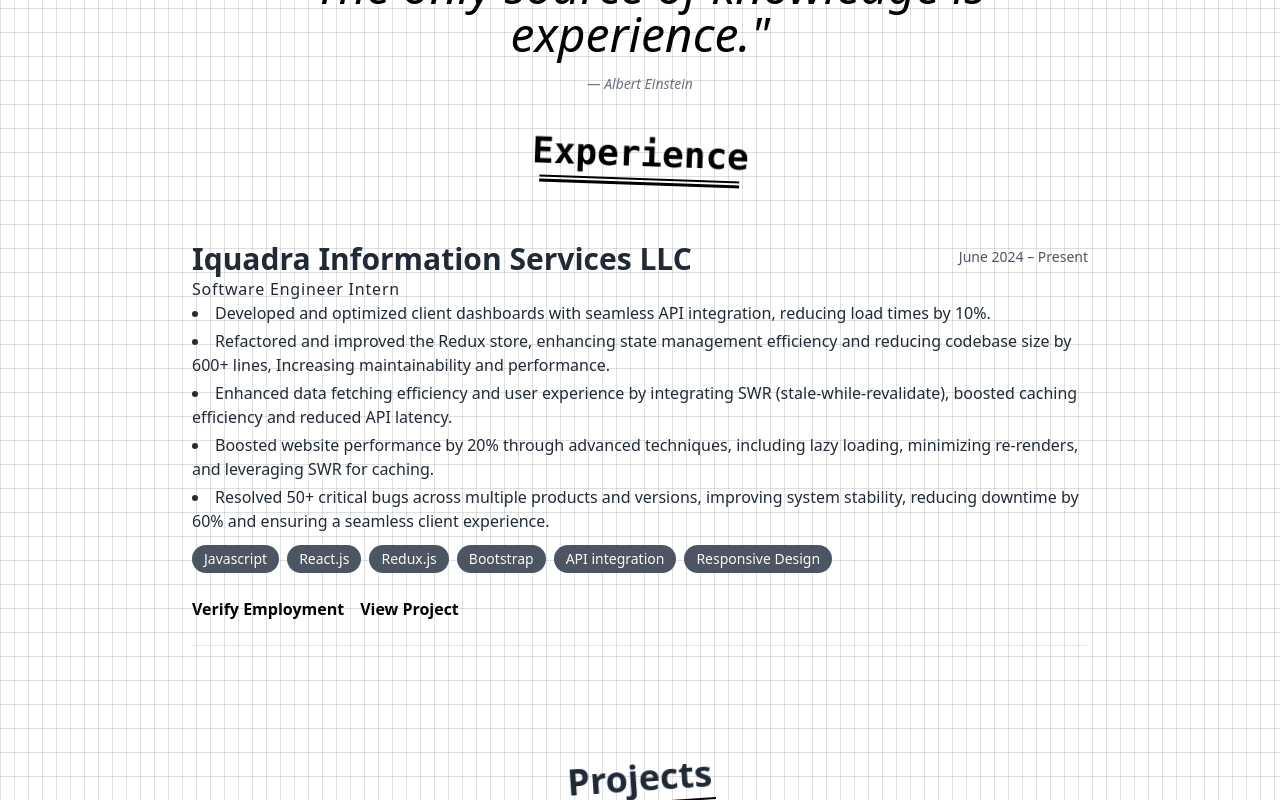
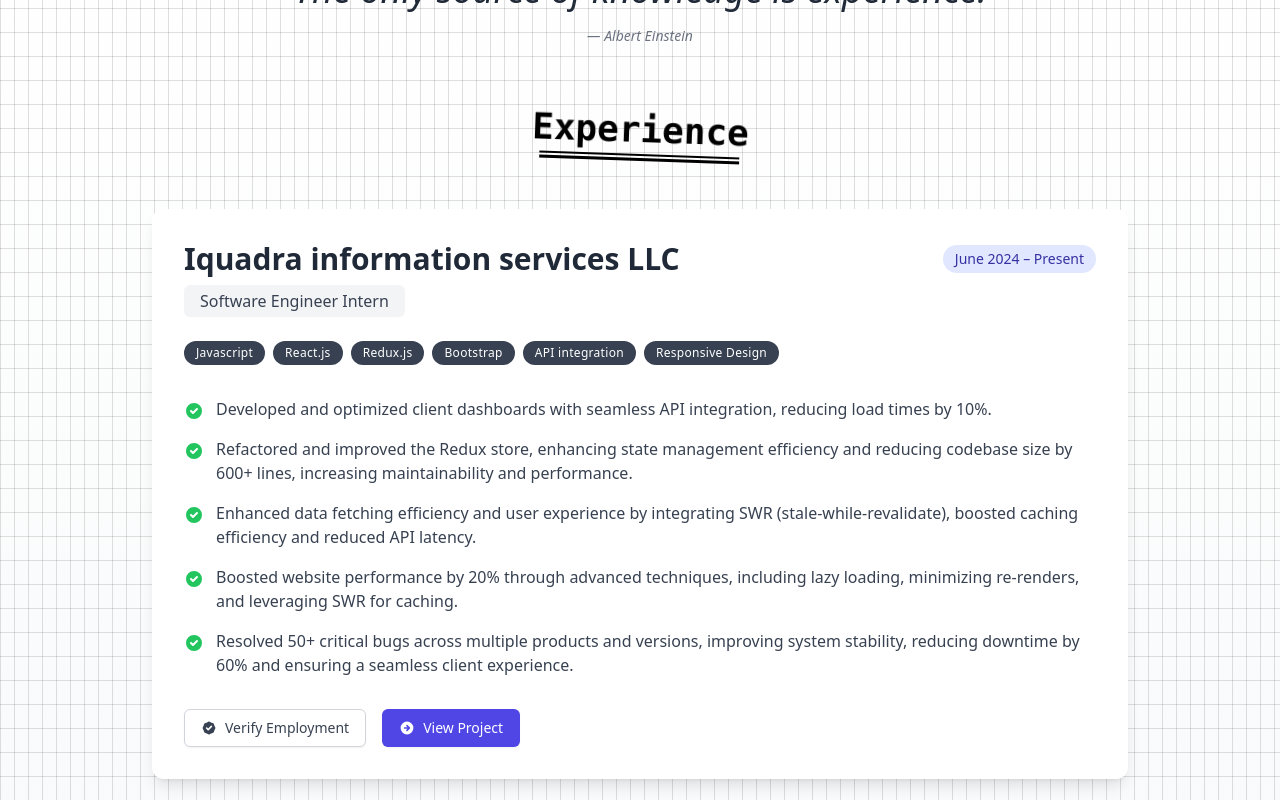
Before and after one commit to yuvrajkarna2717/yuvraj-karna, a React (Vite) app: page / in a window 1280 px wide. Shown: the part 760-1560 px from the top of the page. Built offline with nearby package versions, Linux system fonts and the light colour scheme.

Commit message:
feat: improved experience section

```diff
--- a/src/Home/Experience.tsx
+++ b/src/Home/Experience.tsx
@@ -13,11 +13,12 @@
   return (
     <section
       id="experience"
-      className="w-full md:py-6 py-4 my-6 px-6 md:px-20 text-gray-800"
+      className="w-full py-16 bg-gradient-to-b from-white to-gray-50"
     >
-      <div className="max-w-3xl mx-auto text-center mb-4 mt-2">
+      <div className="max-w-5xl mx-auto px-6">
         {/* Quote */}
-        <blockquote className="md:text-5xl sm:text-4xl text-3xl italic text-black font-light">
+        <div className="text-center mb-16">
+          <blockquote className="text-3xl md:text-4xl italic text-gray-800 font-light">
             "The only source of knowledge is experience."
           </blockquote>
           <cite className="block mt-4 text-gray-500 text-sm">
@@ -25,79 +26,118 @@
           </cite>
         </div>
 
-      <div className="max-w-4xl mx-auto md:mt-10">
         <AnimationTitle title="Experience" />
 
         {/* Experience Card */}
-        <div className="space-y-6 md:mt-14 sm:mt-10 mt-8">
-          <div className="border-b pb-6">
-            <div className="flex justify-between items-center">
-              <p className="md:text-3xl sm:text-2xl text-xl md:font-bold  sm:font-semibold font-medium capitalize">
+        <div className="mt-12 bg-white rounded-xl shadow-lg overflow-hidden transform transition-all hover:shadow-xl">
+          <div className="p-8">
+            <div className="flex flex-col md:flex-row md:justify-between md:items-center gap-2">
+              <h3 className="text-2xl md:text-3xl font-bold text-gray-800">
                 Iquadra information services LLC
-              </p>
-              <p className="text-sm text-gray-600 mb-1">June 2024 – Present</p>
+              </h3>
+              <span className="inline-flex items-center px-3 py-1 rounded-full text-sm font-medium bg-indigo-100 text-indigo-800">
+                June 2024 – Present
+              </span>
             </div>
-            <span className="font-medium tracking-wider mt-2">
+
+            <div className="mt-2 mb-6">
+              <span className="inline-block px-4 py-1 rounded-md bg-gray-100 text-gray-700 font-medium">
                 Software Engineer Intern
               </span>
+            </div>
 
-
-            <ul className="list-disc list-inside text-base space-y-1 mb-3">
-              <li>
-                Developed and optimized client dashboards with seamless API
-                integration, reducing load times by 10%.
-              </li>{" "}
-              <li>
-                {" "}
-                Refactored and improved the Redux store, enhancing state
-                management efficiency and reducing codebase size by 600+ lines,
-                Increasing maintainability and performance.
-              </li>{" "}
-              <li>
-                {" "}
-                Enhanced data fetching efficiency and user experience by
-                integrating SWR (stale-while-revalidate), boosted caching
-                efficiency and reduced API latency.
-              </li>{" "}
-              <li>
-                {" "}
-                Boosted website performance by 20% through advanced techniques,
-                including lazy loading, minimizing re-renders, and leveraging
-                SWR for caching.
-              </li>
-              <li>
-                Resolved 50+ critical bugs across multiple products and
-                versions, improving system stability, reducing downtime by 60%
-                and ensuring a seamless client experience.
-              </li>
-            </ul>
-
+            {/* Tech Stack Pills */}
             <div className="flex flex-wrap gap-2 mb-6">
               {techStack.map((tech, idx) => (
                 <span
                   key={idx}
-                  className="bg-gray-600 text-white px-3 py-1 rounded-full text-sm"
+                  className="bg-gray-700 text-white px-3 py-1 rounded-full text-xs font-medium tracking-wide"
                 >
                   {tech}
                 </span>
               ))}
             </div>
 
-            <div className="flex flex-wrap gap-4 text-md font-bold">
+            {/* Achievements with modern styling */}
+            <div className="space-y-4 my-8">
+              <div className="flex items-start space-x-3">
+                <div className="flex-shrink-0 mt-1">
+                  <svg className="h-5 w-5 text-green-500" fill="currentColor" viewBox="0 0 20 20">
+                    <path fillRule="evenodd" d="M10 18a8 8 0 100-16 8 8 0 000 16zm3.707-9.293a1 1 0 00-1.414-1.414L9 10.586 7.707 9.293a1 1 0 00-1.414 1.414l2 2a1 1 0 001.414 0l4-4z" clipRule="evenodd" />
+                  </svg>
+                </div>
+                <p className="text-gray-700">
+                  Developed and optimized client dashboards with seamless API integration, reducing load times by 10%.
+                </p>
+              </div>
+
+              <div className="flex items-start space-x-3">
+                <div className="flex-shrink-0 mt-1">
+                  <svg className="h-5 w-5 text-green-500" fill="currentColor" viewBox="0 0 20 20">
+                    <path fillRule="evenodd" d="M10 18a8 8 0 100-16 8 8 0 000 16zm3.707-9.293a1 1 0 00-1.414-1.414L9 10.586 7.707 9.293a1 1 0 00-1.414 1.414l2 2a1 1 0 001.414 0l4-4z" clipRule="evenodd" />
+                  </svg>
+                </div>
+                <p className="text-gray-700">
+                  Refactored and improved the Redux store, enhancing state management efficiency and reducing codebase size by 600+ lines, increasing maintainability and performance.
+                </p>
+              </div>
+
+              <div className="flex items-start space-x-3">
+                <div className="flex-shrink-0 mt-1">
+                  <svg className="h-5 w-5 text-green-500" fill="currentColor" viewBox="0 0 20 20">
+                    <path fillRule="evenodd" d="M10 18a8 8 0 100-16 8 8 0 000 16zm3.707-9.293a1 1 0 00-1.414-1.414L9 10.586 7.707 9.293a1 1 0 00-1.414 1.414l2 2a1 1 0 001.414 0l4-4z" clipRule="evenodd" />
+                  </svg>
+                </div>
+                <p className="text-gray-700">
+                  Enhanced data fetching efficiency and user experience by integrating SWR (stale-while-revalidate), boosted caching efficiency and reduced API latency.
+                </p>
+              </div>
+
+              <div className="flex items-start space-x-3">
+                <div className="flex-shrink-0 mt-1">
+                  <svg className="h-5 w-5 text-green-500" fill="currentColor" viewBox="0 0 20 20">
+                    <path fillRule="evenodd" d="M10 18a8 8 0 100-16 8 8 0 000 16zm3.707-9.293a1 1 0 00-1.414-1.414L9 10.586 7.707 9.293a1 1 0 00-1.414 1.414l2 2a1 1 0 001.414 0l4-4z" clipRule="evenodd" />
+                  </svg>
+                </div>
+                <p className="text-gray-700">
+                  Boosted website performance by 20% through advanced techniques, including lazy loading, minimizing re-renders, and leveraging SWR for caching.
+                </p>
+              </div>
+
+              <div className="flex items-start space-x-3">
+                <div className="flex-shrink-0 mt-1">
+                  <svg className="h-5 w-5 text-green-500" fill="currentColor" viewBox="0 0 20 20">
+                    <path fillRule="evenodd" d="M10 18a8 8 0 100-16 8 8 0 000 16zm3.707-9.293a1 1 0 00-1.414-1.414L9 10.586 7.707 9.293a1 1 0 00-1.414 1.414l2 2a1 1 0 001.414 0l4-4z" clipRule="evenodd" />
+                  </svg>
+                </div>
+                <p className="text-gray-700">
+                  Resolved 50+ critical bugs across multiple products and versions, improving system stability, reducing downtime by 60% and ensuring a seamless client experience.
+                </p>
+              </div>
+            </div>
+
+            {/* Links with modern styling */}
+            <div className="flex flex-wrap gap-4 mt-8">
               <a
                 href="https://company-verify-link.com"
                 target="_blank"
                 rel="noopener noreferrer"
-                className="text-black  hover:underline hover:text-gray-800"
+                className="inline-flex items-center px-4 py-2 border border-gray-300 rounded-md shadow-sm text-sm font-medium text-gray-700 bg-white hover:bg-gray-50 focus:outline-none focus:ring-2 focus:ring-offset-2 focus:ring-indigo-500 transition-colors"
               >
+                <svg className="mr-2 h-4 w-4" fill="currentColor" viewBox="0 0 20 20">
+                  <path fillRule="evenodd" d="M6.267 3.455a3.066 3.066 0 001.745-.723 3.066 3.066 0 013.976 0 3.066 3.066 0 001.745.723 3.066 3.066 0 012.812 2.812c.051.643.304 1.254.723 1.745a3.066 3.066 0 010 3.976 3.066 3.066 0 00-.723 1.745 3.066 3.066 0 01-2.812 2.812 3.066 3.066 0 00-1.745.723 3.066 3.066 0 01-3.976 0 3.066 3.066 0 00-1.745-.723 3.066 3.066 0 01-2.812-2.812 3.066 3.066 0 00-.723-1.745 3.066 3.066 0 010-3.976 3.066 3.066 0 00.723-1.745 3.066 3.066 0 012.812-2.812zm7.44 5.252a1 1 0 00-1.414-1.414L9 10.586 7.707 9.293a1 1 0 00-1.414 1.414l2 2a1 1 0 001.414 0l4-4z" clipRule="evenodd" />
+                </svg>
                 Verify Employment
               </a>
               <a
                 href="https://www.iqua.ai"
                 target="_blank"
                 rel="noopener noreferrer"
-                className="text-black  hover:underline hover:text-gray-800"
+                className="inline-flex items-center px-4 py-2 border border-transparent rounded-md shadow-sm text-sm font-medium text-white bg-indigo-600 hover:bg-indigo-700 focus:outline-none focus:ring-2 focus:ring-offset-2 focus:ring-indigo-500 transition-colors"
               >
+                <svg className="mr-2 h-4 w-4" fill="currentColor" viewBox="0 0 20 20">
+                  <path fillRule="evenodd" d="M10 18a8 8 0 100-16 8 8 0 000 16zm3.707-8.707l-3-3a1 1 0 00-1.414 1.414L10.586 9H7a1 1 0 100 2h3.586l-1.293 1.293a1 1 0 101.414 1.414l3-3a1 1 0 000-1.414z" clipRule="evenodd" />
+                </svg>
                 View Project
               </a>
             </div>
```
Lines whose indentation alone changed are shown as unchanged.
